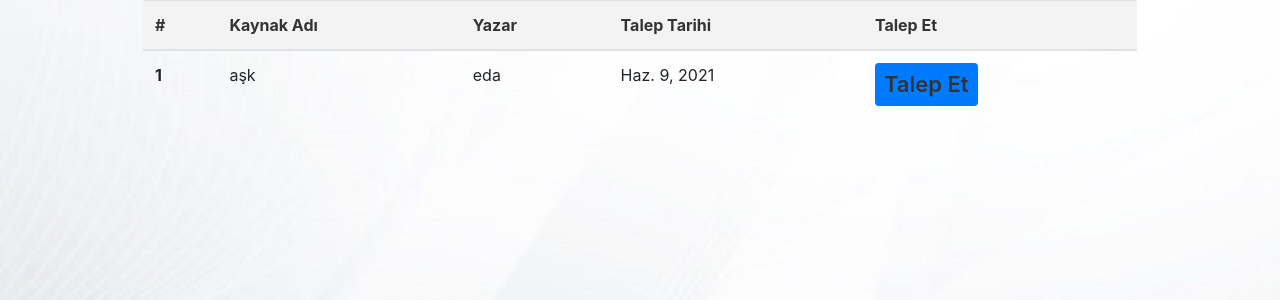
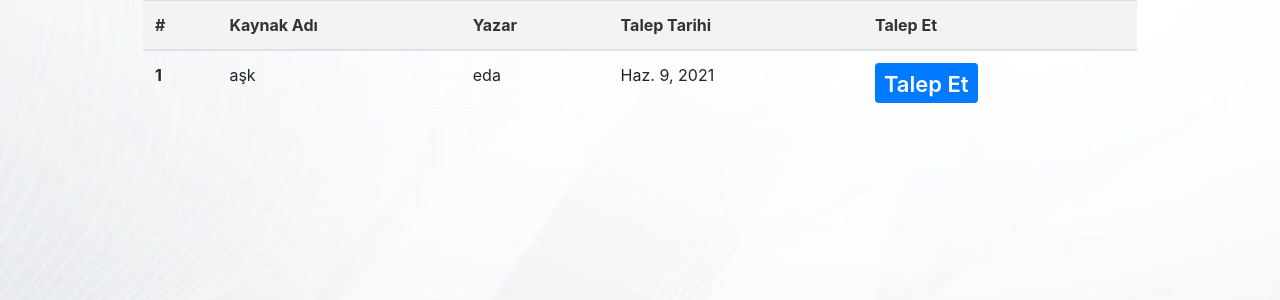
Before and after one commit to EdanurAnlayan/LibrarySystem, a Django app: page /request/talepler/ in a window 1280 px wide. Shown: the part 179-479 px from the top of the page. Run offline with Django 3.2, Linux system fonts and the light colour scheme; data comes from the database, SQL or seed files in the repository; both versions use the stored data as it was after the commit; parts of the project's set-up code (start-up, migrations or seed data) failed here and were passed over; some libraries are stand-ins or nearby versions.

Commit message:
change1.2

```diff
--- a/templates/messages.html
+++ b/templates/messages.html
@@ -3,10 +3,9 @@
 {% for message in messages %}
 <div class="container">
   <div class="row">
-    <div class="col-lg-8 mt-5" style="float: none; margin:0 auto">
+    <div class="col-lg-8 mt-3" style="float: none; margin:0 auto">
       <div class="alert alert-{% if message.tags %}{{ message.tags }}{%endif%} alert-dismissible fade show" role="alert">
           {{ message|safe }}
-        <button type="button" class="btn-close" data-bs-dismiss="alert" aria-label="Close"></button>
       </div>
     </div>
   </div>
--- a/templates/talep_hafta.html
+++ b/templates/talep_hafta.html
@@ -18,7 +18,12 @@
         <td>{{ request.request_date }}</td>
 
         {% if is_available %}
-        <td><a role="button" class="btn btn-primary btn-sm" href="{% url 'TalepEt' request.id %}">Talep Et</a></td>
+        <td>
+          <div class="col-xs-1">
+            <a role="button" class="btn btn-primary btn-sm" href="{% url 'TalepEt' request.id %}" style="color:white; height:40px; font-size:1px;">Talep Et</a>
+          </div>
+
+        </td>
 
         {% else %}
         <td>Talep sınırı aşıldı</td>
```
Also changed, not shown: db.sqlite3.
